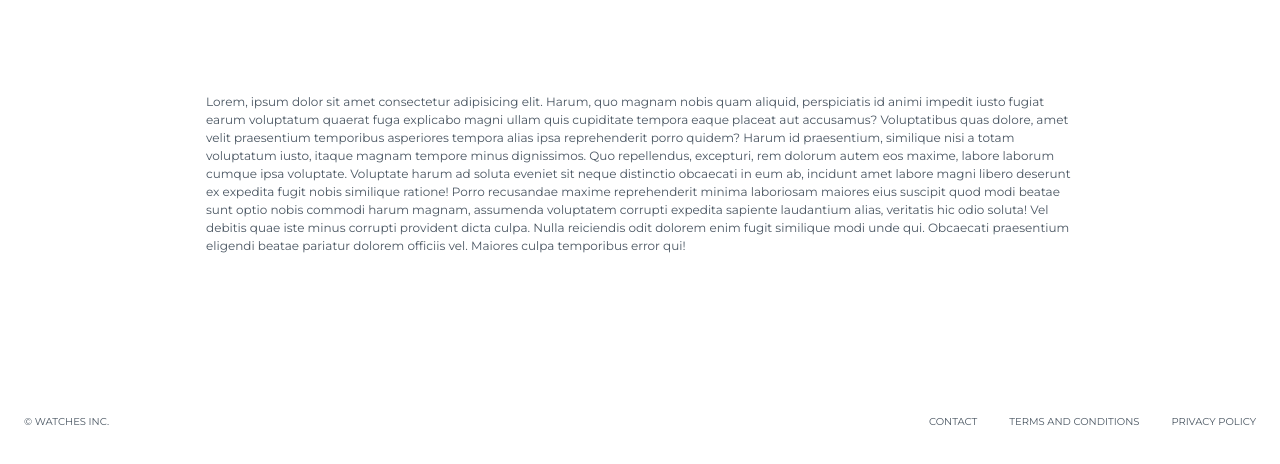
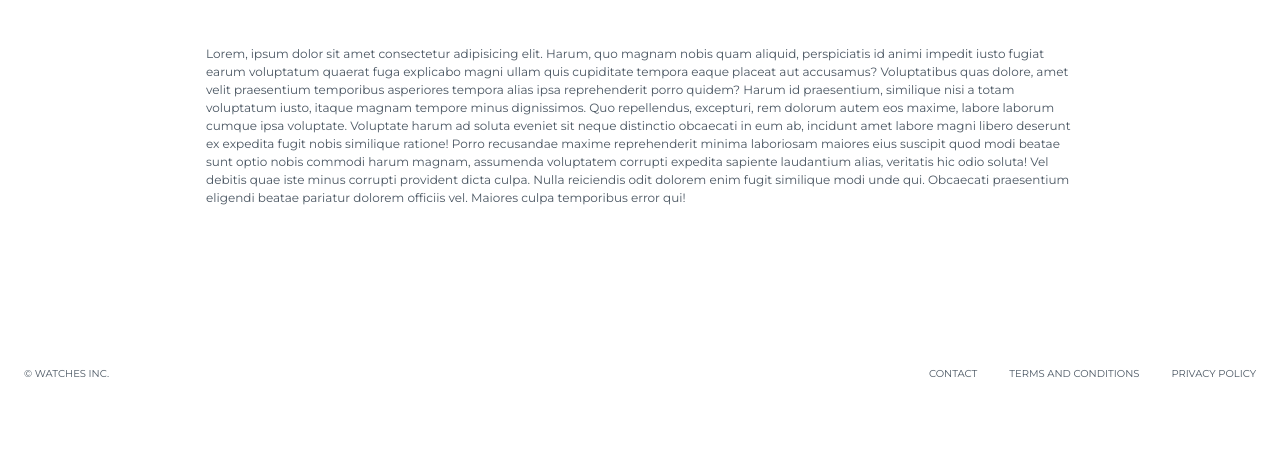
Before and after one commit to vincenthasper/watches-website, a plain HTML site: page drops.html in a window 1280 px wide. Shown: the part 372-836 px from the top of the page. After the commit the page ends 800 px from the top, so only its background shows below. Drawn offline with nearby package versions, Linux system fonts and the light colour scheme.

Commit message:
Update drops.css

```diff
--- a/drops.css
+++ b/drops.css
@@ -18,7 +18,7 @@
 }
 
 .drops-info-section {
-    margin-top: 96px;
+    margin-top: 48px;
     padding: 0 24px;
 }
 
```
